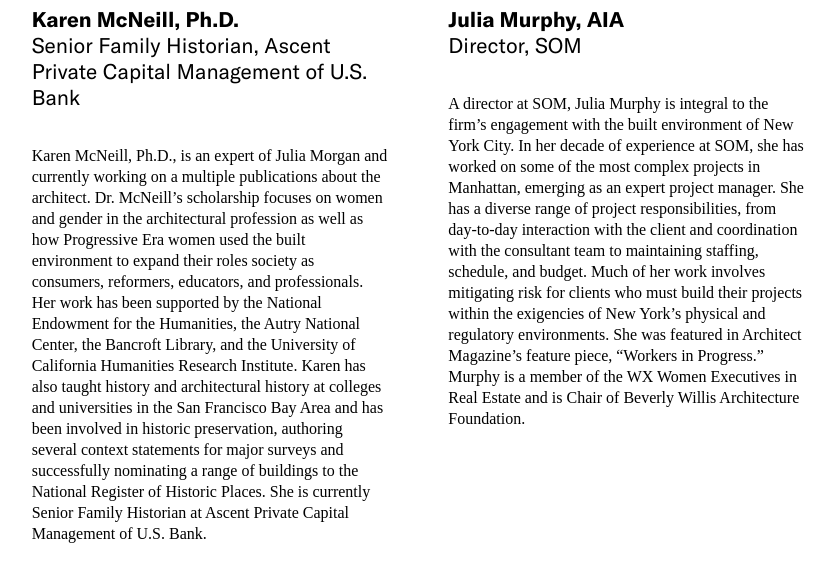
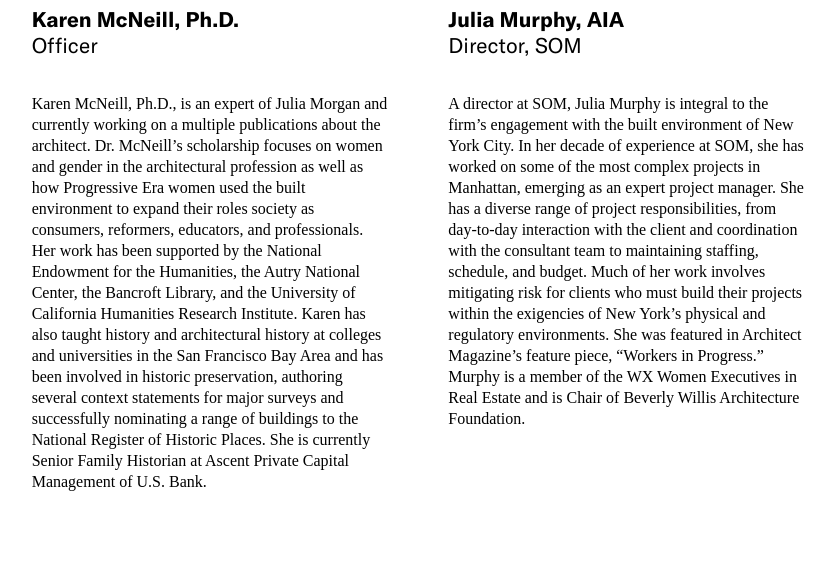
Before and after one commit to jengalas/bwaf-bbw, a Jekyll site: the page built from about/boardandstaff.md, in a window 1280 px wide and 900 px high, scrolled down 6658 px, cut to the strip 228-792 px from the top of the window. Shown: the whole strip, without its empty margins (445-1279 px from the left). Built offline with Jekyll 4.4.1, drawn with Linux system fonts in a browser that asks for light colours; some web fonts are replaced.

Commit message:
Update from Forestry.io Aislinn McNamara updated about/boardandstaff.md

```diff
--- a/about/boardandstaff.md
+++ b/about/boardandstaff.md
@@ -198,8 +198,7 @@ page_blocks:
       Biennial, and in 2017, she participated in the Litturaturfest in Aarhus, Denmark,
       showcasing international writers and artists."
   - title: Karen McNeill, Ph.D.
-    title_role: Senior Family Historian, Ascent Private Capital Management of U.S.
-      Bank
+    title_role: Officer
     image: "/v1618331108/McNeill_Head_shot_csuk9r.jpg"
     description: Karen McNeill, Ph.D., is an expert of Julia Morgan and currently
       working on a multiple publications about the architect. Dr. McNeill’s scholarship
```
